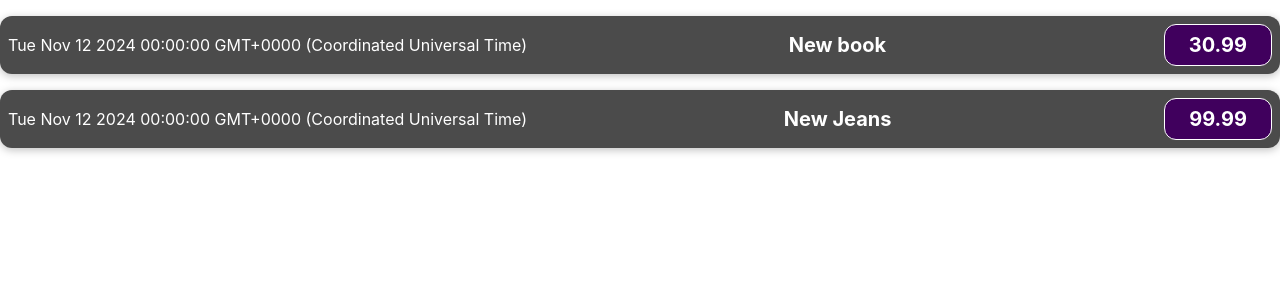
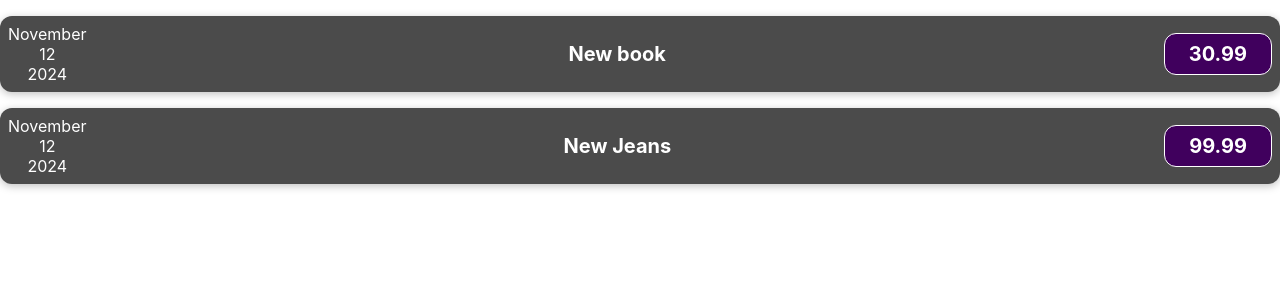
Before and after one commit to kiinmiin/expenses-http, a React (Create React App) app: page / in a window 1280 px wide. Shown: the top 300 px of the page. Built offline with nearby package versions, Linux system fonts and the light colour scheme.

Commit message:
Komponendi jaotamine mitmeks

```diff
--- /dev/null
+++ b/src/components/ExpenseDate.js
@@ -0,0 +1,15 @@
+const ExpenseDate = (props) => {
+    const day = props.date.toLocaleString('en-US', {day: '2-digit'})
+    const month = props.date.toLocaleString('en-US', {month: 'long'})
+    const year = props.date.getFullYear()
+
+    return(
+        <div>
+            <div>{month}</div>
+            <div>{day}</div>
+            <div>{year}</div>
+        </div>
+    )
+}
+
+export default ExpenseDate
--- a/src/components/ExpenseItem.js
+++ b/src/components/ExpenseItem.js
@@ -1,13 +1,11 @@
+import ExpenseDate from './ExpenseDate'
 import './ExpenseItem.css'
 
 const ExpenseItem = (props) => {
 
-    console.log(props)
-    console.log(props.data)
-
     return (
         <div className='expense-item'>
-            <div>{props.data.date.toString()}</div>
+            <ExpenseDate date={props.data.date}/>
             <div className='expense-item__description'>
                 <h2>{props.data.title}</h2>
                 <div className='expense-item__price'>{props.data.price}</div>
```
